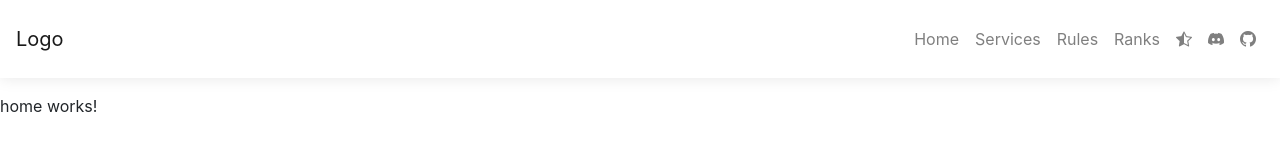
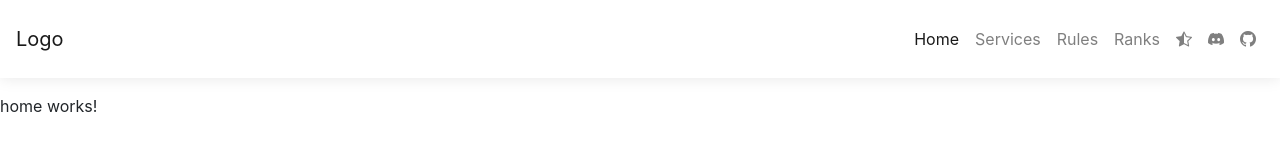
Before and after one commit to Morphclue/lalafeel, an Angular app: page /fc/home in a window 1280 px wide. Shown: the top 160 px of the page. Built offline with nearby package versions, Linux system fonts and the light colour scheme.

Commit message:
feat: add routerLinkActive to navbar

```diff
--- a/src/app/components/navbar/navbar.component.html
+++ b/src/app/components/navbar/navbar.component.html
@@ -8,16 +8,16 @@
   <div [ngbCollapse]="isMenuCollapsed" class="collapse navbar-collapse">
     <ul class="navbar-nav ml-auto">
       <li class="nav-item">
-        <a routerLink="/fc/home" class="nav-link">Home</a>
+        <a routerLinkActive="active" routerLink="/fc/home" class="nav-link">Home</a>
       </li>
       <li class="nav-item">
-        <a routerLink="/fc/services" class="nav-link">Services</a>
+        <a routerLinkActive="active" routerLink="/fc/services" class="nav-link">Services</a>
       </li>
       <li class="nav-item">
-        <a routerLink="/fc/rules" class="nav-link">Rules</a>
+        <a routerLinkActive="active" routerLink="/fc/rules" class="nav-link">Rules</a>
       </li>
       <li class="nav-item">
-        <a routerLink="/fc/ranks" class="nav-link">Ranks</a>
+        <a routerLinkActive="active" routerLink="/fc/ranks" class="nav-link">Ranks</a>
       </li>
       <li class="nav-item">
         <a href="https://de.finalfantasyxiv.com/lodestone/freecompany/9233364398528143898/" class="nav-link">
```
